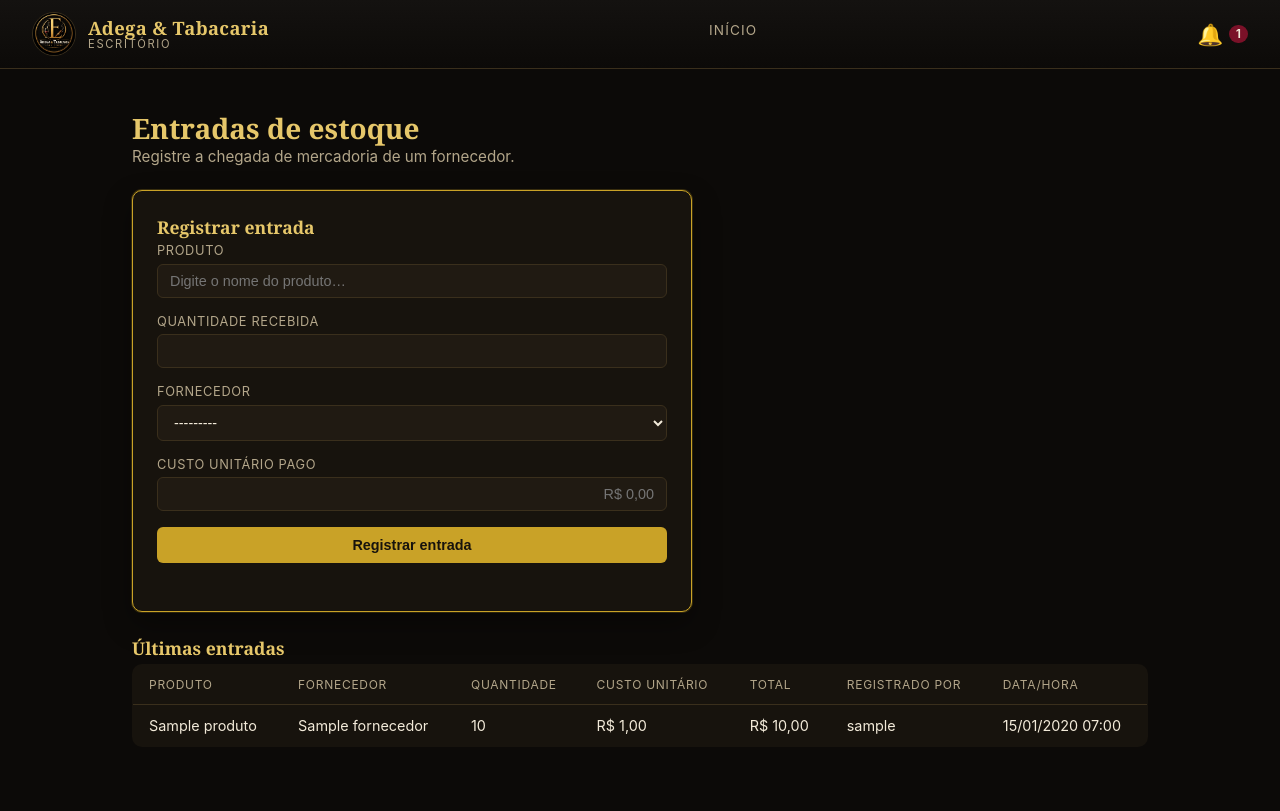
After one commit to Arthur-Ferreira-Fernandes/Adega-Escritorio, a Django app: page /estoque/entradas/ in a window 1280 px wide. The commit adds this page. Run offline with Django 5.2, Linux system fonts and the light colour scheme; a user stored in the database is signed in; tables that the repository leaves empty hold one stand-in row (values such as "Sample post").

Commit message:
Adiciona tela de entrada de estoque (compra de mercadoria)
Até agora a única forma de repor estoque era editar quantidade_estoque
direto no cadastro do produto — sem nenhum registro de quando, quanto,
de qual fornecedor ou por qual custo. Nova tela em Estoque > Registrar
entrada: escolhe um produto já cadastrado (mesmo padrão de busca por
nome com datalist já usado em vendas/ItemVendaForm), informa a
quantidade recebida, o fornecedor e o custo pago.

Novo model EntradaEstoque guarda o histórico completo de cada entrada
(produto, fornecedor, quantidade, custo, quem lançou, quando).
Produto.registrar_entrada soma a quantidade no estoque (via F() pra
evitar race condition) e atualiza preco_custo pro valor da entrada mais
recente, já que hoje esse campo era só um número fixo que nunca
mudava sozinho.

O campo quantidade_estoque continua editável direto no ProdutoForm —
serve pra correção manual (contagem física, quebra/perda), um caso
diferente de "chegou mercadoria de um fornecedor". Sem edição/exclusão
de entradas (igual lançamento contábil: erro se corrige com uma nova
entrada, não editando a antiga).

Co-Authored-By: Claude Sonnet 5 <noreply@anthropic.com>

```diff
--- a/apps/estoque/forms.py
+++ b/apps/estoque/forms.py
@@ -1,5 +1,6 @@
 from django import forms
 
+from apps.clientes.models import Fornecedor
 from config.campos_monetarios import DecimalMonetarioField
 
 from .models import Categoria, Produto
@@ -33,3 +34,35 @@ class ProdutoForm(forms.ModelForm):
             "unidade",
             "ativo",
         ]
+
+
+class EntradaEstoqueForm(forms.Form):
+    produto_busca = forms.CharField(
+        label="Produto",
+        widget=forms.TextInput(
+            attrs={
+                "list": "produtos-estoque-datalist",
+                "autocomplete": "off",
+                "placeholder": "Digite o nome do produto…",
+            }
+        ),
+    )
+    quantidade = forms.IntegerField(min_value=1, label="Quantidade recebida")
+    fornecedor = forms.ModelChoiceField(queryset=Fornecedor.objects.all(), label="Fornecedor")
+    custo_unitario = DecimalMonetarioField(
+        label="Custo unitário pago", max_digits=10, decimal_places=2
+    )
+
+    def clean_produto_busca(self):
+        texto = self.cleaned_data["produto_busca"].strip()
+        _, separador, sku = texto.rpartition(" | ")
+        if not separador:
+            raise forms.ValidationError(
+                "Selecione um produto da lista de sugestões digitando parte do nome."
+            )
+        produto = Produto.objects.filter(sku=sku.strip()).first()
+        if produto is None:
+            raise forms.ValidationError(
+                "Produto não encontrado. Selecione um item da lista de sugestões."
+            )
+        return produto
--- a/apps/estoque/models.py
+++ b/apps/estoque/models.py
@@ -1,5 +1,9 @@
+from django.conf import settings
+from django.core.exceptions import ValidationError
 from django.db import models
 from django.utils.text import slugify
+
+from apps.clientes.models import Fornecedor
 
 
 class Categoria(models.Model):
@@ -71,3 +75,46 @@ class Produto(models.Model):
         if not self.codigo_barras:
             self.codigo_barras = None
         super().save(*args, **kwargs)
+
+    def registrar_entrada(self, *, quantidade, fornecedor, custo_unitario, usuario):
+        if quantidade < 1:
+            raise ValidationError("A quantidade deve ser maior que zero.")
+        if custo_unitario <= 0:
+            raise ValidationError("O custo unitário deve ser maior que zero.")
+        entrada = EntradaEstoque.objects.create(
+            produto=self,
+            fornecedor=fornecedor,
+            quantidade=quantidade,
+            custo_unitario=custo_unitario,
+            criado_por=usuario,
+        )
+        self.quantidade_estoque = models.F("quantidade_estoque") + quantidade
+        self.preco_custo = custo_unitario
+        self.save(update_fields=["quantidade_estoque", "preco_custo"])
+        self.refresh_from_db(fields=["quantidade_estoque", "preco_custo"])
+        return entrada
+
+
+class EntradaEstoque(models.Model):
+    produto = models.ForeignKey(Produto, on_delete=models.PROTECT, related_name="entradas")
+    fornecedor = models.ForeignKey(
+        Fornecedor, on_delete=models.PROTECT, related_name="entradas_estoque"
+    )
+    quantidade = models.PositiveIntegerField()
+    custo_unitario = models.DecimalField(max_digits=10, decimal_places=2)
+    criado_por = models.ForeignKey(
+        settings.AUTH_USER_MODEL, on_delete=models.PROTECT, related_name="entradas_estoque"
+    )
+    criado_em = models.DateTimeField(auto_now_add=True)
+
+    class Meta:
+        verbose_name = "Entrada de estoque"
+        verbose_name_plural = "Entradas de estoque"
+        ordering = ["-criado_em"]
+
+    def __str__(self):
+        return f"{self.produto} +{self.quantidade}"
+
+    @property
+    def valor_total(self):
+        return self.quantidade * self.custo_unitario
--- /dev/null
+++ b/apps/estoque/templates/estoque/_entradas_conteudo.html
@@ -0,0 +1,63 @@
+<div class="cartao cartao--destaque" style="margin-bottom: 1.5rem; max-width: 560px;">
+    <h2 class="titulo-pagina" style="font-size: 1.1rem;">Registrar entrada</h2>
+    <form method="post" action="{% url 'estoque:entradas_registrar' %}"
+          hx-post="{% url 'estoque:entradas_registrar' %}"
+          hx-target="#estoque-entradas-conteudo" hx-swap="innerHTML" hx-indicator="#estoque-entradas-conteudo"
+          class="formulario" style="flex-direction: column; align-items: stretch;">
+        {% csrf_token %}
+        <div class="campo">
+            <label for="{{ entrada_form.produto_busca.id_for_label }}">{{ entrada_form.produto_busca.label }}</label>
+            {{ entrada_form.produto_busca }}
+            <datalist id="produtos-estoque-datalist">
+                {% for produto in produtos_ativos %}
+                <option value="{{ produto.nome }} (estoque atual: {{ produto.quantidade_estoque }}) | {{ produto.sku }}"></option>
+                {% endfor %}
+            </datalist>
+        </div>
+        <div class="campo">
+            <label for="{{ entrada_form.quantidade.id_for_label }}">{{ entrada_form.quantidade.label }}</label>
+            {{ entrada_form.quantidade }}
+        </div>
+        <div class="campo">
+            <label for="{{ entrada_form.fornecedor.id_for_label }}">{{ entrada_form.fornecedor.label }}</label>
+            {{ entrada_form.fornecedor }}
+        </div>
+        <div class="campo">
+            <label for="{{ entrada_form.custo_unitario.id_for_label }}">{{ entrada_form.custo_unitario.label }}</label>
+            {{ entrada_form.custo_unitario }}
+        </div>
+        <button type="submit" class="botao">Registrar entrada</button>
+    </form>
+</div>
+
+<h2 class="titulo-pagina" style="font-size: 1.1rem;">Últimas entradas</h2>
+<table class="tabela">
+    <thead>
+        <tr>
+            <th>Produto</th>
+            <th>Fornecedor</th>
+            <th>Quantidade</th>
+            <th>Custo unitário</th>
+            <th>Total</th>
+            <th>Registrado por</th>
+            <th>Data/hora</th>
+        </tr>
+    </thead>
+    <tbody>
+        {% for entrada in entradas %}
+        <tr>
+            <td>{{ entrada.produto }}</td>
+            <td>{{ entrada.fornecedor }}</td>
+            <td>{{ entrada.quantidade }}</td>
+            <td>R$ {{ entrada.custo_unitario }}</td>
+            <td>R$ {{ entrada.valor_total }}</td>
+            <td>{{ entrada.criado_por }}</td>
+            <td>{{ entrada.criado_em|date:"d/m/Y H:i" }}</td>
+        </tr>
+        {% empty %}
+        <tr>
+            <td colspan="7">Nenhuma entrada registrada ainda.</td>
+        </tr>
+        {% endfor %}
+    </tbody>
+</table>
--- /dev/null
+++ b/apps/estoque/templates/estoque/_entradas_conteudo_htmx.html
@@ -0,0 +1,2 @@
+{% include "partials/_mensagens.html" %}
+{% include "estoque/_entradas_conteudo.html" %}
--- /dev/null
+++ b/apps/estoque/templates/estoque/entradas.html
@@ -0,0 +1,16 @@
+{% extends "base.html" %}
+
+{% block titulo %}Entradas de estoque · Adega &amp; Tabacaria Escritório{% endblock %}
+
+{% block conteudo %}
+<div class="cabecalho-pagina" style="margin-bottom: 1.5rem;">
+    <div>
+        <h1 class="titulo-pagina">Entradas de estoque</h1>
+        <p class="subtitulo-pagina">Registre a chegada de mercadoria de um fornecedor.</p>
+    </div>
+</div>
+
+<div id="estoque-entradas-conteudo">
+    {% include "estoque/_entradas_conteudo.html" %}
+</div>
+{% endblock %}
--- a/apps/estoque/templates/estoque/inicio.html
+++ b/apps/estoque/templates/estoque/inicio.html
@@ -11,6 +11,7 @@
     <div class="acoes-topo">
         <a href="{% url 'estoque:produtos' %}" class="botao">Ver produtos</a>
         <a href="{% url 'estoque:categorias' %}" class="botao botao--secundario">Ver categorias</a>
+        <a href="{% url 'estoque:entradas' %}" class="botao botao--secundario">Registrar entrada</a>
     </div>
 </div>
 
--- a/apps/estoque/urls.py
+++ b/apps/estoque/urls.py
@@ -18,4 +18,6 @@ urlpatterns = [
         views.categorias_excluir,
         name="categorias_excluir",
     ),
+    path("entradas/", views.entradas_lista, name="entradas"),
+    path("entradas/registrar/", views.entradas_registrar, name="entradas_registrar"),
 ]
--- a/apps/estoque/views.py
+++ b/apps/estoque/views.py
@@ -1,12 +1,13 @@
 from django.contrib import messages
 from django.contrib.auth.decorators import login_required
+from django.core.exceptions import ValidationError
 from django.db.models.deletion import ProtectedError
 from django.shortcuts import get_object_or_404, redirect, render
 from django.views.decorators.http import require_POST
 from django.views.generic import TemplateView
 
-from .forms import CategoriaForm, ProdutoForm
-from .models import Categoria, Produto
+from .forms import CategoriaForm, EntradaEstoqueForm, ProdutoForm
+from .models import Categoria, EntradaEstoque, Produto
 
 
 class InicioView(TemplateView):
@@ -172,3 +173,48 @@ def categorias_excluir(request, pk):
             "Mova ou exclua os produtos primeiro.",
         )
     return _renderizar_categorias(request, _contexto_categorias())
+
+
+def _contexto_entradas(form=None):
+    return {
+        "entrada_form": form or EntradaEstoqueForm(),
+        "entradas": EntradaEstoque.objects.select_related(
+            "produto", "fornecedor", "criado_por"
+        )[:50],
+        "produtos_ativos": Produto.objects.filter(ativo=True),
+    }
+
+
+def _renderizar_entradas(request, contexto):
+    return _renderizar(
+        request,
+        contexto,
+        template_htmx="estoque/_entradas_conteudo_htmx.html",
+        template_completo="estoque/entradas.html",
+    )
+
+
+@login_required
+def entradas_lista(request):
+    return _renderizar_entradas(request, _contexto_entradas())
+
+
+@login_required
+@require_POST
+def entradas_registrar(request):
+    form = EntradaEstoqueForm(request.POST)
+    if form.is_valid():
+        try:
+            form.cleaned_data["produto_busca"].registrar_entrada(
+                quantidade=form.cleaned_data["quantidade"],
+                fornecedor=form.cleaned_data["fornecedor"],
+                custo_unitario=form.cleaned_data["custo_unitario"],
+                usuario=request.user,
+            )
+            messages.success(request, "Entrada de estoque registrada com sucesso.")
+        except ValidationError as erro:
+            messages.error(request, "; ".join(erro.messages))
+    else:
+        erros = [msg for mensagens in form.errors.values() for msg in mensagens]
+        messages.error(request, "; ".join(erros) or "Não foi possível registrar a entrada.")
+    return _renderizar_entradas(request, _contexto_entradas())
--- a/static/css/site.css
+++ b/static/css/site.css
@@ -586,7 +586,8 @@ a {
 #clientes-conteudo.htmx-request,
 #relatorios-conteudo.htmx-request,
 #caixa-conteudo.htmx-request,
-#vendas-historico-conteudo.htmx-request {
+#vendas-historico-conteudo.htmx-request,
+#estoque-entradas-conteudo.htmx-request {
     opacity: 0.6;
 }
 
```
Also changed, not shown: apps/estoque/admin.py (+15 -1 lines), apps/estoque/migrations/0004_entradaestoque.py (added).
